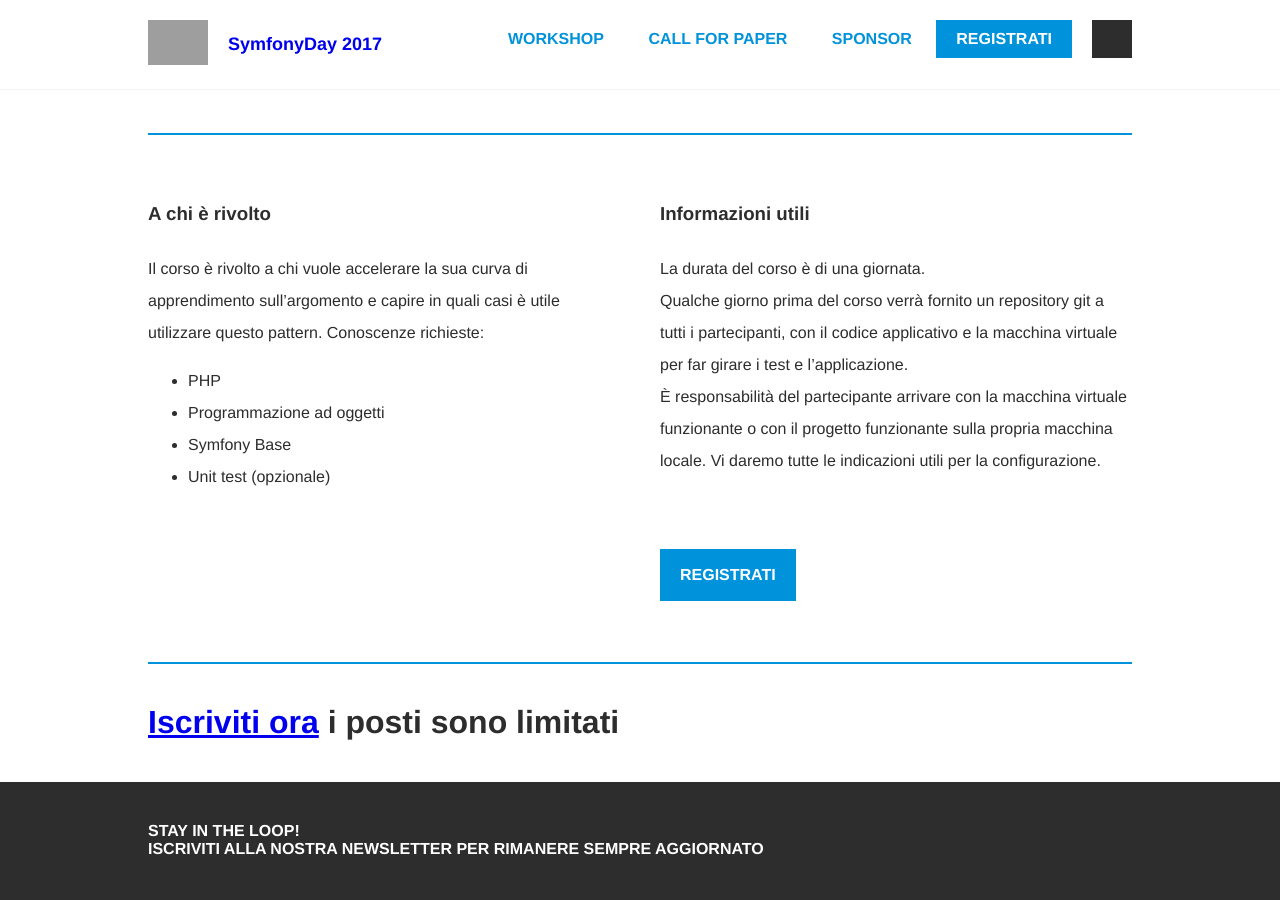
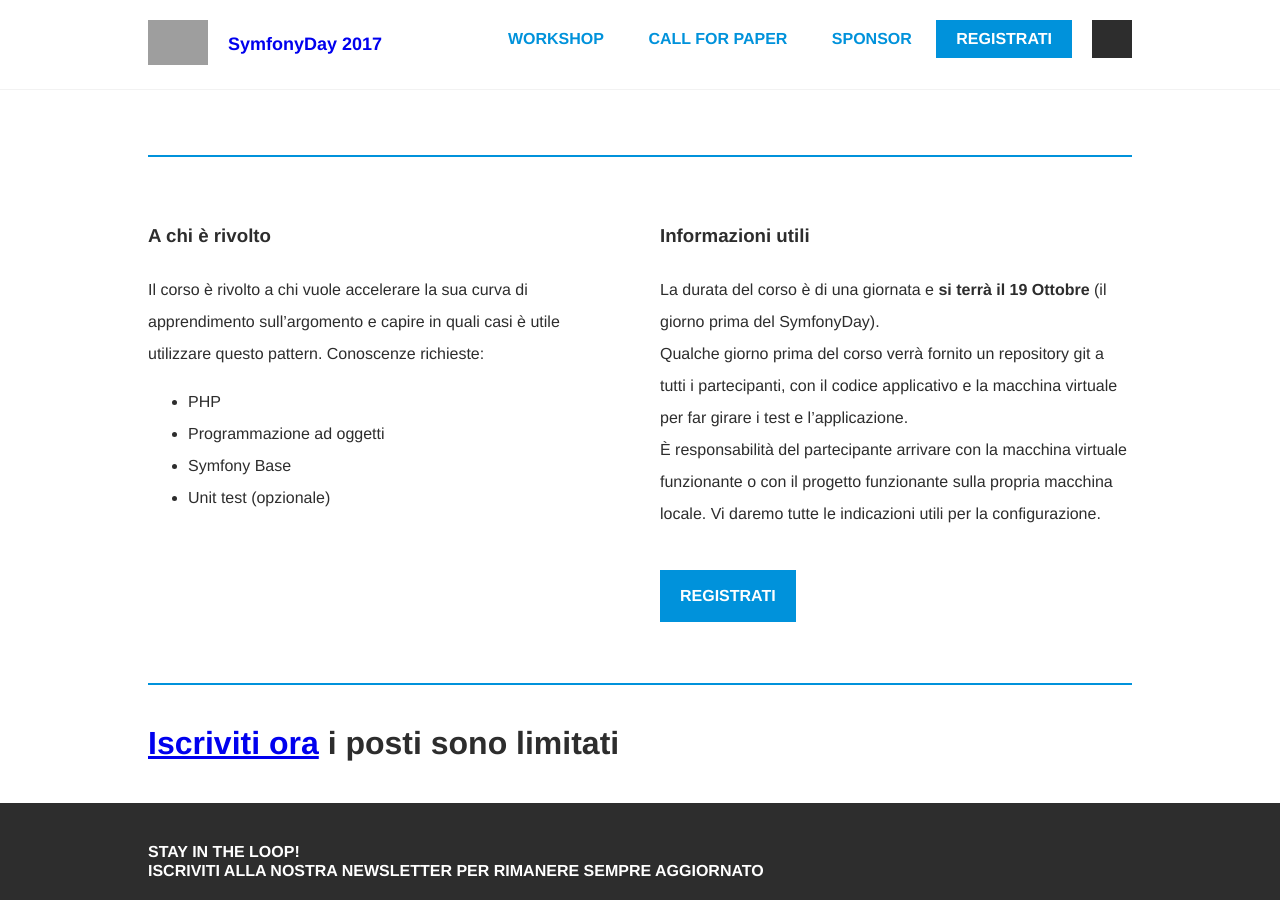
Before and after one commit to GrUSP/2017.symfonyday.it, a Jekyll site: the page built from workshop.html, in a window 1280 px wide and 900 px high, scrolled down 1682 px. Built offline with Jekyll 4.4.1, drawn with Linux system fonts in a browser that asks for light colours; some web fonts are replaced; some of the changed text lies outside the part shown; grey boxes are pictures that could not be loaded.

Commit message:
data del workshop

```diff
--- a/workshop.html
+++ b/workshop.html
@@ -8,9 +8,10 @@
     <h1 class="intro__title">CQRS per sviluppatori Symfony</h1>
   </div>
 
-  <h1 class="row__title">un workshop realizzato in collaborazione con
+  <h1 class="row__title">19 Ottobre 2017, Milano</h1>
+  <h3 class="row__title">un workshop realizzato in collaborazione con
     <a href="http://www.ideato.it/?utm_source=symfonyday">ideato</a>
-  </h1>
+  </h3>
 
   <div class="row row--2">
     <p class="row__column">
@@ -90,7 +91,7 @@
     <div class="row__column">
       <h3 class="column__title">Informazioni utili</h3>
       <p class="row__text">
-        La durata del corso è di una giornata.<br>
+        La durata del corso è di una giornata e <b>si terrà il 19 Ottobre</b> (il giorno prima del SymfonyDay).<br>
         Qualche giorno prima del corso verrà fornito un repository git a tutti i partecipanti, con il codice applicativo e la macchina virtuale per far girare i test e l’applicazione.<br>
         È responsabilità del partecipante arrivare con la macchina virtuale funzionante o con il progetto funzionante sulla propria macchina locale. Vi daremo tutte le indicazioni utili per la configurazione.
       </p>
```
